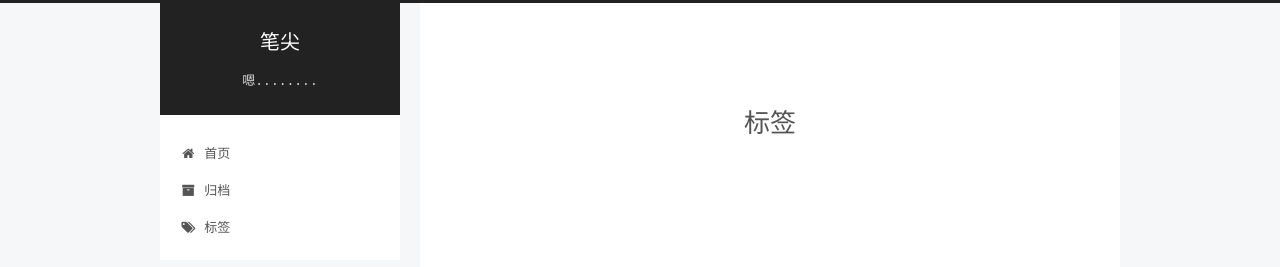
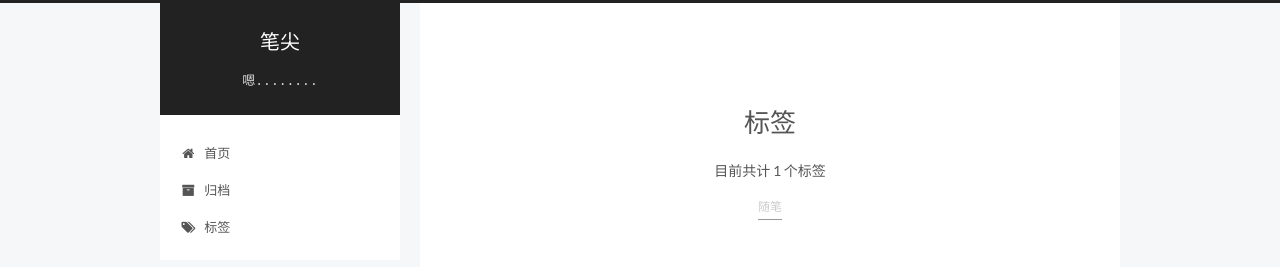
Before and after one commit to RiverCrown/RiverCrown.github.io, a plain HTML site: page tags/index.html in a window 1280 px wide. Shown: the top 267 px of the page. Drawn offline with Linux system fonts and the light colour scheme.

Commit message:
Site updated: 2017-02-04 19:35:10

```diff
--- a/tags/index.html
+++ b/tags/index.html
@@ -90,7 +90,7 @@
 <meta property="og:url" content="http://yoursite.com/tags/index.html">
 <meta property="og:site_name" content="笔尖">
 <meta property="og:description" content="Chaos now">
-<meta property="og:updated_time" content="2017-02-04T11:29:10.498Z">
+<meta property="og:updated_time" content="2017-02-04T11:34:43.351Z">
 <meta name="twitter:card" content="summary">
 <meta name="twitter:title" content="标签">
 <meta name="twitter:description" content="Chaos now">
@@ -247,7 +247,14 @@
 
 
 
-
+      <div class="tag-cloud">
+        <div class="tag-cloud-title">
+            目前共计 1 个标签
+        </div>
+        <div class="tag-cloud-tags">
+          <a href="/tags/随笔/" style="font-size: 12px; color: #ccc">随笔</a>
+        </div>
+      </div>
 
   </div>
 
```
